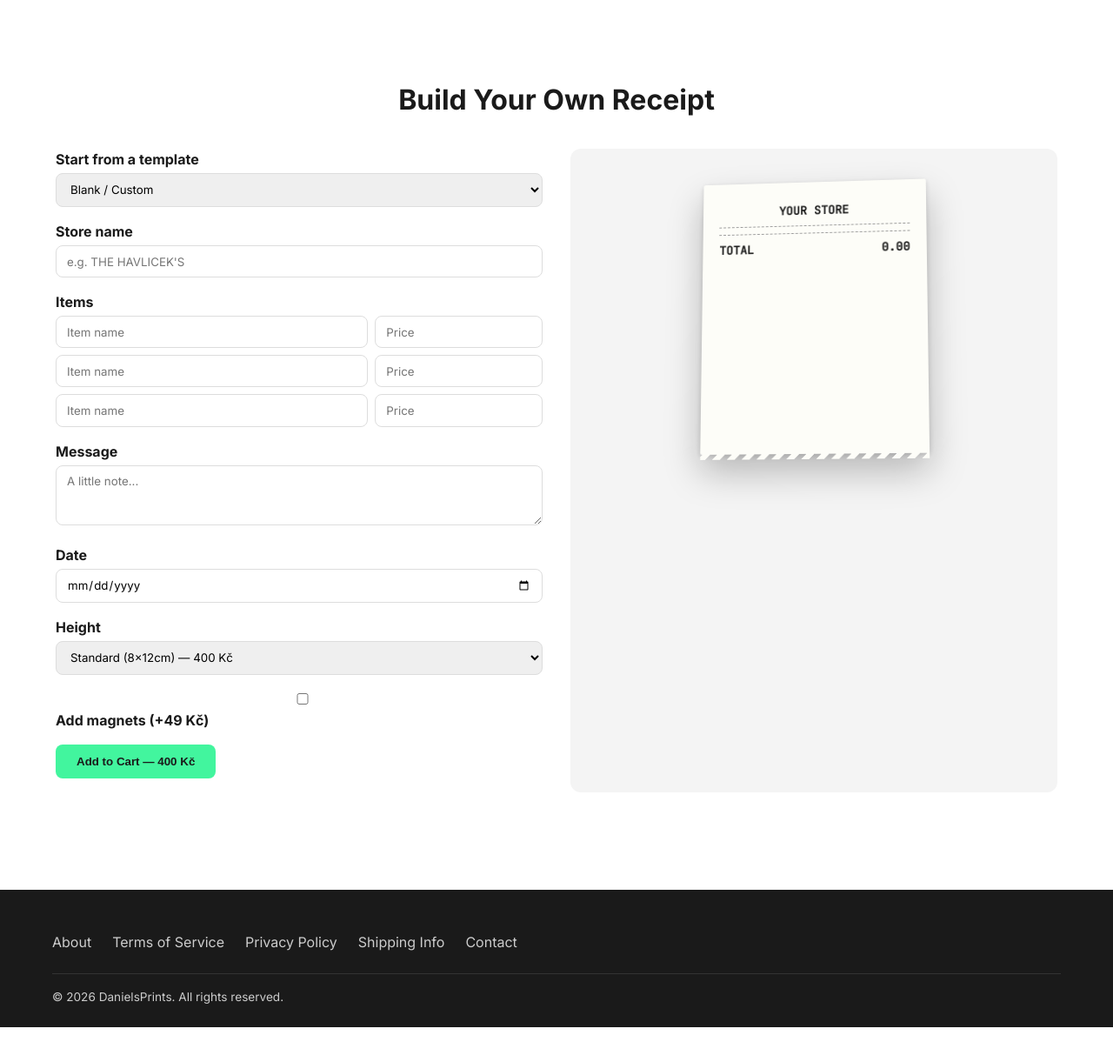
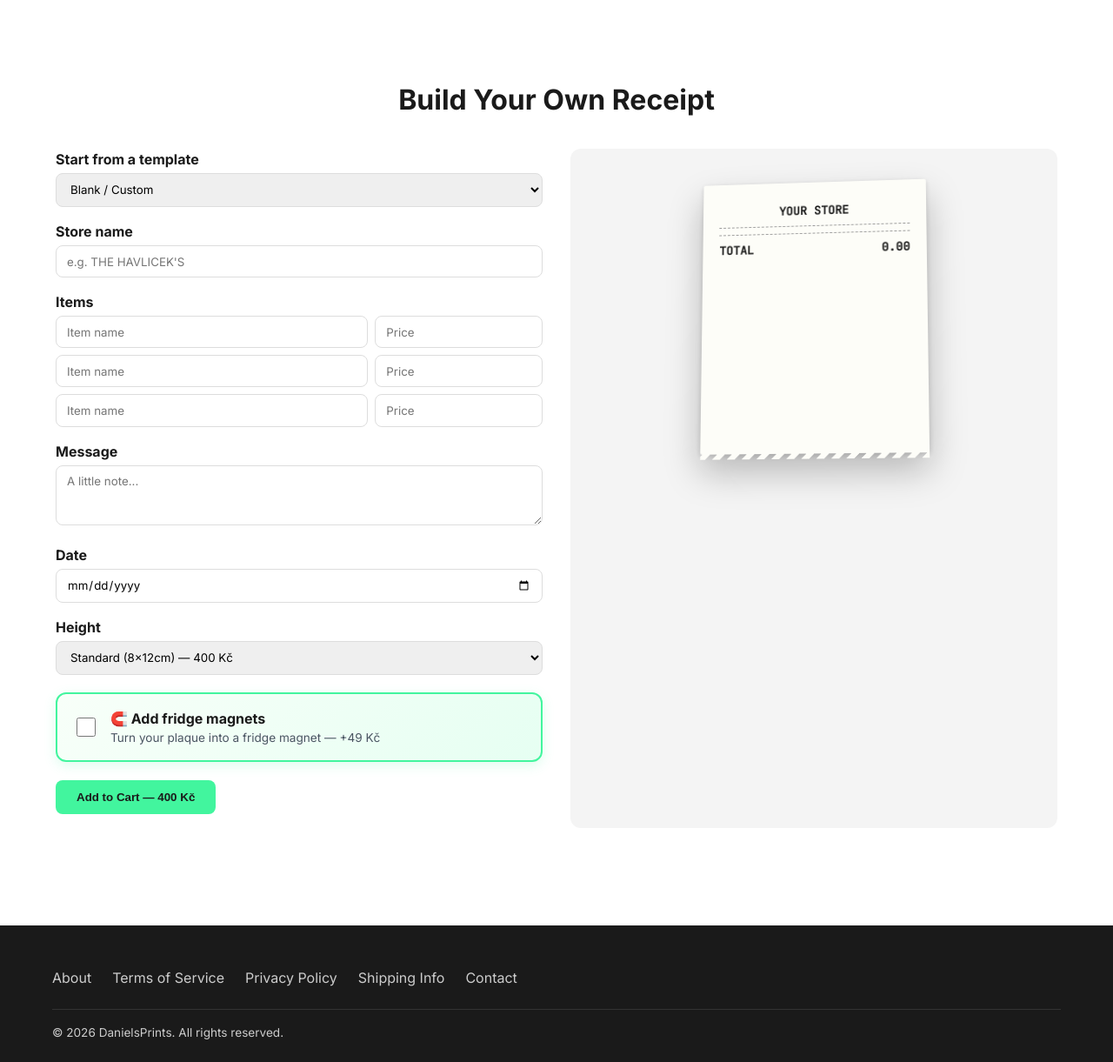
Before and after one commit to Danas2008/shop-danielshop, a Django app: page /builder/ in a window 1280 px wide. Shown: the part 56-1277 px from the top of the page at 87% size. Before the commit the page ends 1237 px from the top, so only its background shows below. Run offline with Django 5.2, Linux system fonts and the light colour scheme; data comes from the database, SQL or seed files in the repository.

Commit message:
Reposition magnet add-on as highlighted card + magnetic hover effect
Move the 'add magnets' checkbox out of the plain field list into a
distinct highlighted add-on card placed right below the size/price
control on the receipt builder and product detail pages. Add a
lightweight vanilla-JS magnetic pull hover effect (.magnetic) that
shifts buttons/cards toward the cursor with a CSS snap-back, respecting
prefers-reduced-motion.

Co-Authored-By: Claude Sonnet 5 <noreply@anthropic.com>

```diff
--- a/orders/views.py
+++ b/orders/views.py
@@ -11,6 +11,7 @@ from django.views.decorators.csrf import csrf_exempt
 from django.views.decorators.http import require_POST
 
 from cart.models import CartItem
+from shop_config.throttle import throttle
 
 from .models import Order, OrderItem
 
@@ -25,6 +26,7 @@ def _cart_items(request):
     return CartItem.objects.filter(session_key=session_key).select_related("product")
 
 
+@throttle(limit=12, window=60)
 def checkout(request):
     items = list(_cart_items(request))
     subtotal = sum((item.total_price() for item in items), start=0)
--- a/products/templates/products/builder.html
+++ b/products/templates/products/builder.html
@@ -62,11 +62,15 @@
           </select>
         </div>
 
-        <div class="form-group">
-          <label><input type="checkbox" id="add_magnets"> Add magnets (+49 Kč)</label>
-        </div>
+        <label class="addon-card magnetic" for="add_magnets">
+          <input type="checkbox" id="add_magnets" class="addon-checkbox">
+          <span class="addon-label">
+            <span class="addon-title">🧲 Add fridge magnets</span>
+            <span class="addon-desc">Turn your plaque into a fridge magnet — +49 Kč</span>
+          </span>
+        </label>
 
-        <button type="button" id="add-to-cart-btn" class="btn btn-primary">Add to Cart — <span id="price-tag">400</span> Kč</button>
+        <button type="button" id="add-to-cart-btn" class="btn btn-primary magnetic">Add to Cart — <span id="price-tag">400</span> Kč</button>
         <p id="add-to-cart-message" style="color:var(--success);margin-top:0.5rem;"></p>
       </form>
     </div>
--- a/products/templates/products/product_types/gps_plaque_detail.html
+++ b/products/templates/products/product_types/gps_plaque_detail.html
@@ -54,7 +54,7 @@
           <label for="{{ form.caption.id_for_label }}">{{ form.caption.label }}</label>
           {{ form.caption }}
         </div>
-        <button type="submit" class="btn btn-primary">Přidat do košíku — {{ config.price_czk }} Kč</button>
+        <button type="submit" class="btn btn-primary magnetic">Přidat do košíku — {{ config.price_czk }} Kč</button>
       </form>
     </div>
 
--- a/products/templates/products/product_types/music_plaque_detail.html
+++ b/products/templates/products/product_types/music_plaque_detail.html
@@ -58,7 +58,7 @@
           {{ form.spotify_url }}
           {% if form.spotify_url.errors %}<p style="color:#dc2626;">{{ form.spotify_url.errors }}</p>{% endif %}
         </div>
-        <button type="submit" class="btn btn-primary">Přidat do košíku — {{ config.price_czk }} Kč</button>
+        <button type="submit" class="btn btn-primary magnetic">Přidat do košíku — {{ config.price_czk }} Kč</button>
       </form>
     </div>
 
--- a/products/templates/products/product_types/soundwave_plaque_detail.html
+++ b/products/templates/products/product_types/soundwave_plaque_detail.html
@@ -43,7 +43,7 @@
           <label for="{{ form.date.id_for_label }}">{{ form.date.label }}</label>
           {{ form.date }}
         </div>
-        <button type="submit" class="btn btn-primary">Přidat do košíku — {{ config.price_czk }} Kč</button>
+        <button type="submit" class="btn btn-primary magnetic">Přidat do košíku — {{ config.price_czk }} Kč</button>
       </form>
     </div>
 
--- a/products/views_product_types.py
+++ b/products/views_product_types.py
@@ -8,6 +8,7 @@ from django.shortcuts import redirect, render
 
 from cart.models import CartItem
 from cart.views import _get_session_key
+from shop_config.throttle import throttle
 
 from .models import Product
 from .product_types import get_product_type
@@ -22,6 +23,7 @@ def _get_product(product_type_slug):
     return Product.objects.filter(product_type=product_type_slug, is_active=True).first()
 
 
+@throttle(limit=20, window=60)
 def music_plaque_view(request):
     config = get_product_type("music_plaque")
     product = _get_product("music_plaque")
@@ -68,6 +70,7 @@ def music_plaque_view(request):
     )
 
 
+@throttle(limit=20, window=60)
 def soundwave_plaque_view(request):
     config = get_product_type("soundwave_plaque")
     product = _get_product("soundwave_plaque")
@@ -117,6 +120,7 @@ def soundwave_plaque_view(request):
     )
 
 
+@throttle(limit=20, window=60)
 def gps_plaque_view(request):
     config = get_product_type("gps_plaque")
     product = _get_product("gps_plaque")
--- a/static/css/style.css
+++ b/static/css/style.css
@@ -300,6 +300,31 @@ footer a:hover { color: var(--primary); }
 .soundwave-caption { margin-top: 0.75rem; font-weight: 600; }
 .soundwave-date { color: #9ca3af; font-size: 0.85rem; }
 
+/* --- Magnetic hover effect --- */
+.magnetic {
+  transition: transform 0.35s cubic-bezier(0.16, 1, 0.3, 1);
+  will-change: transform;
+}
+
+/* --- Add-on toggle card (magnets etc.) --- */
+.addon-card {
+  display: flex;
+  align-items: center;
+  gap: 0.85rem;
+  padding: 1rem 1.15rem;
+  margin: 1.25rem 0;
+  border: 2px solid var(--primary);
+  border-radius: 12px;
+  background: linear-gradient(135deg, #f8fff9 0%, #e6fff2 100%);
+  cursor: pointer;
+  box-shadow: 0 4px 14px rgba(66, 245, 158, 0.18);
+}
+.addon-card:hover { box-shadow: 0 8px 22px rgba(66, 245, 158, 0.28); }
+.addon-card .addon-checkbox { width: 22px; height: 22px; flex: 0 0 auto; accent-color: var(--primary); cursor: pointer; }
+.addon-card .addon-label { display: flex; flex-direction: column; margin: 0; cursor: pointer; }
+.addon-card .addon-title { font-weight: 700; }
+.addon-card .addon-desc { font-weight: 400; font-size: 0.85rem; color: #4b5563; }
+
 .gps-pin { color: var(--primary); margin-bottom: 0.5rem; }
 .gps-coords { font-family: "JetBrains Mono", monospace; font-size: 1.1rem; font-weight: 700; }
 .gps-names, .gps-date, .gps-caption { color: #d1d5db; margin-top: 0.35rem; font-size: 0.9rem; }
--- /dev/null
+++ b/static/js/magnetic.js
@@ -0,0 +1,33 @@
+// Lightweight "magnetic pull" hover effect (no dependencies).
+// Any element with the .magnetic class shifts slightly toward the cursor as
+// it hovers, then snaps back on mouseleave (snap-back handled by CSS
+// transition). Respects prefers-reduced-motion.
+(function () {
+  var reduce = window.matchMedia && window.matchMedia("(prefers-reduced-motion: reduce)").matches;
+  if (reduce) return;
+
+  var STRENGTH = 0.35; // how strongly the element follows the cursor (0-1)
+  var MAX = 14;        // max px offset in any direction
+
+  function clamp(v, max) {
+    return Math.max(-max, Math.min(max, v));
+  }
+
+  function attach(el) {
+    el.addEventListener("mousemove", function (e) {
+      var rect = el.getBoundingClientRect();
+      var dx = e.clientX - (rect.left + rect.width / 2);
+      var dy = e.clientY - (rect.top + rect.height / 2);
+      var x = clamp(dx * STRENGTH, MAX);
+      var y = clamp(dy * STRENGTH, MAX);
+      el.style.transform = "translate(" + x + "px, " + y + "px)";
+    });
+    el.addEventListener("mouseleave", function () {
+      el.style.transform = "";
+    });
+  }
+
+  document.addEventListener("DOMContentLoaded", function () {
+    document.querySelectorAll(".magnetic").forEach(attach);
+  });
+})();
--- a/templates/base.html
+++ b/templates/base.html
@@ -73,6 +73,7 @@
       });
     })();
   </script>
+  <script src="{% static 'js/magnetic.js' %}"></script>
   {% block extra_js %}{% endblock %}
 </body>
 </html>
```
Also changed, not shown: products/templates/products/detail.html (+8 -4 lines), shop_config/throttle.py (added, +56 -0 lines).
